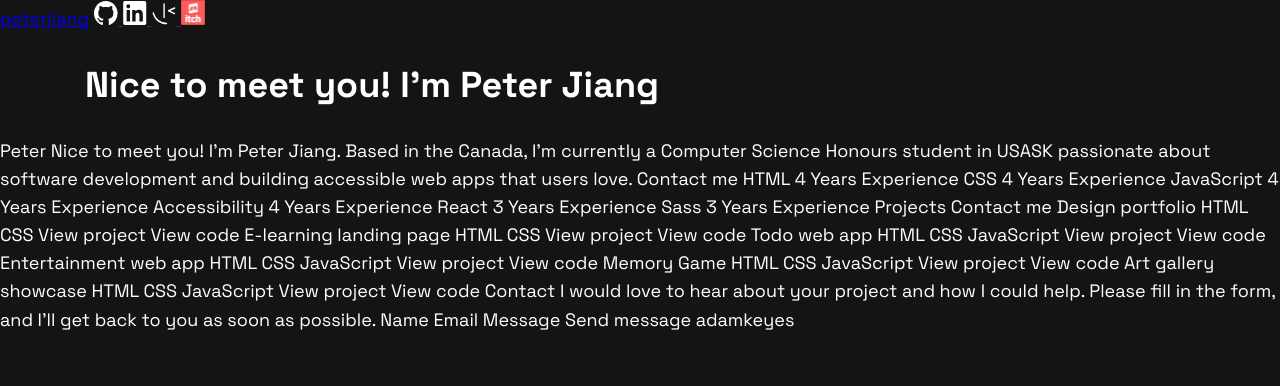
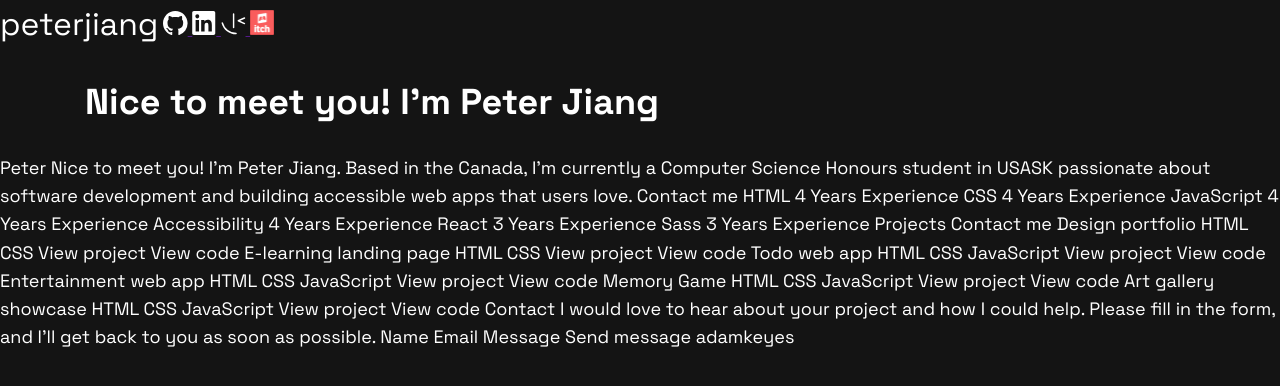
Before and after one commit to peterjiang36/Personal-Website, a plain HTML site: page index.html in a window 1280 px wide. Drawn offline with Linux system fonts and the light colour scheme.

Commit message:
build header

```diff
--- a/index.html
+++ b/index.html
@@ -13,10 +13,11 @@
 
   <title>Peter Jiang's Portfolio</title>
 </head>
+
 <body>
   <header class="header">
     <nav>
-      <a href="/">peterjiang</a>
+      <a href="/" class="header_home">peterjiang</a>
       <a href=""><img
         src="/assets/images/icon-github.svg"
         alt="GitHub"
@@ -41,7 +42,6 @@
         width="24"
         height="24.6">
       </a>
-
     </nav>
 
 
--- a/style.css
+++ b/style.css
@@ -1,3 +1,4 @@
+/* GLOBAL */
 :root {
     --bg-body: hsl(0, 0%, 8%);
     --bg-contact: hsl(0, 0%, 14%);
@@ -33,6 +34,10 @@ body {
     line-height: 1.56;
 }
 
+a:hover {
+    color: var(--accent);
+}
+
 .wrapper {
     width: calc(100% - 2rem);
     max-width: var(--container);
@@ -44,3 +49,15 @@ body {
         width: calc(100% - 3.75rem);
     }
 }
+
+/* HEADER */
+.header {
+
+}
+
+.header_home {
+    font-size: 1.5rem;
+    font-size: clamp(1.5rem, 1.02rem + 2.04vw, 2rem);
+    color: var(--text1);
+    text-decoration: none;
+}
```
